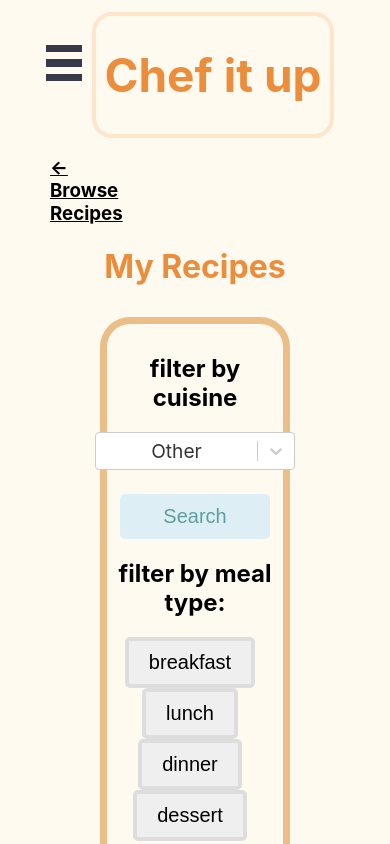
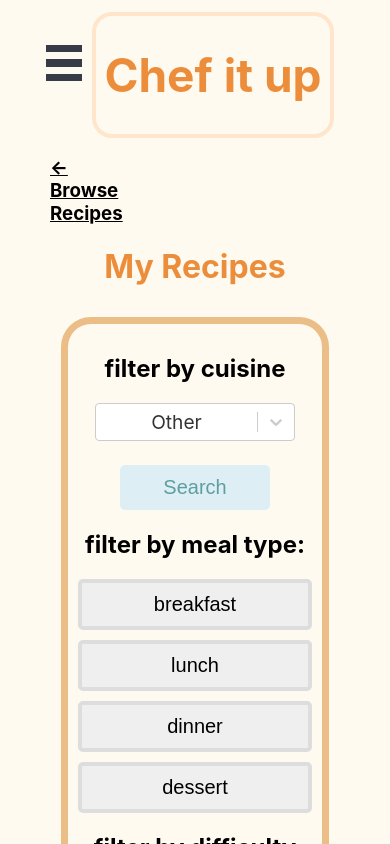
Before and after one commit to agiledev-students-spring2024/4-final-project-chef-it-up, a React (Create React App) app in the folder front-end/: page /myRecipes in a window 390 px wide. Shown: the top 844 px of the page. Built offline with nearby package versions, Linux system fonts and the light colour scheme; no server answers.

Commit message:
make images stable when viewing recieps adn quickly fixing layout of buttons in mobile mode

```diff
--- a/front-end/src/AddRecipe.css
+++ b/front-end/src/AddRecipe.css
@@ -96,6 +96,10 @@ body{
   .formField input {
     font-size: 14px;
   }
+
+  .btn-section{
+    text-align: center;
+  }
 }
 
 @media all and (max-width:800px) {
--- a/front-end/src/BrowseRecipes.css
+++ b/front-end/src/BrowseRecipes.css
@@ -8,17 +8,10 @@ h3{
     text-align: center;
 }
 
-img{
-    width: 400px;
-    height: 400px;
-}
-
 p{
     font-size: 24px;
     text-align: center;
 }
-
-
 
 .search-container
 {
@@ -119,6 +112,31 @@ p{
     margin-bottom: 24px;
 }
 
+.filter-buttons {
+    border: 4px solid #ddd;
+    border-radius: 8px;
+    margin-right: 10px;
+    padding: 10px 20px;
+    border-radius: 5px;
+    font-size: 20px;
+    cursor: pointer;
+}
+
 @media screen and (max-width: 768px) {
+    .browse-recipe-filter{
+        width: 60%;
+    }
+
+    .nav-to-recipe{
+        margin-bottom: 24px;
+    }
+
+    .filter-buttons{
+        display: block;
+        width: 100%;
+        margin: 10px auto;
+        text-align: center;
+    }
+
 
 }
--- a/front-end/src/BrowseRecipes.js
+++ b/front-end/src/BrowseRecipes.js
@@ -124,8 +124,9 @@ const BrowseRecipes = () => {
             </div>
 
             <div>
-              <div>
-                <h2>filter by meal type:</h2>
+            <h2>filter by meal type:</h2>
+              <div className="meal-nav">
+
                 {mealTypeLabel.map((type) => (
                   <button
                     className="filter-buttons"
@@ -136,8 +137,9 @@ const BrowseRecipes = () => {
                   </button>
                 ))}
               </div>
+              <h2>filter by difficulty level:</h2>
               <div className="difficulty-nav">
-                <h2>filter by difficulty level:</h2>
+
                 {difficultyLevelLabel.map((level) => (
                   <button
                     className="filter-buttons"
--- a/front-end/src/FavoriteRecipes.css
+++ b/front-end/src/FavoriteRecipes.css
@@ -11,10 +11,6 @@ h3{
   text-align: center;
 }
 
-img{
-  width: 400px;
-  height: 400px;
-}
 
 p{
   font-size: 24px;
@@ -43,15 +39,14 @@ p{
 }
 
 @media screen and (max-width: 767px) {
-  img {
-    max-width: 100%;
-    height: auto;
-  }
+  .nav-to-recipe{
+    margin-bottom: 24px;
 }
 
-@media screen and (min-width: 768px) {
-  img {
-    max-width: 100%;
-    height: auto;
-  }
+.filter-buttons{
+    display: block;
+    width: 100%;
+    margin: 10px auto;
+    text-align: center;
 }
+}
--- a/front-end/src/FavoriteRecipes.js
+++ b/front-end/src/FavoriteRecipes.js
@@ -112,15 +112,14 @@ const FavoriteRecipes = () =>{
 
                 <div>
 
-
+                <h2>filter by meal type:</h2>
                 <div>
-                    <h2>filter by meal type:</h2>
                     {mealTypeLabel.map(type => (
                         <button className="filter-buttons"  key={type} onClick={() => filterByMealType(type)} >{type}</button>
                     ))}
                 </div>
+                <h2>filter by difficulty level:</h2>
                 <div className="difficulty-nav">
-                    <h2>filter by difficulty level:</h2>
                     {difficultyLevelLabel.map(level => (
                         <button className="filter-buttons" key={level}  onClick={() => filterByDifficultyLevel(level)} >{level}</button>
                     ))}
--- a/front-end/src/MyRecipes.css
+++ b/front-end/src/MyRecipes.css
@@ -7,7 +7,6 @@
 h3{
     text-align: center;
 }
-
 
 .btn-my-receipe-section {
     display: flex;
@@ -38,3 +37,29 @@ h3{
   color: #555;
   border-color: #ddf3e4;
 }
+
+@media screen and (max-width: 767px) {
+  img {
+    max-width: 100%;
+    height: auto;
+  }
+
+  @media screen and (max-width: 768px) {
+    .browse-recipe-filter{
+        width: 60%;
+    }
+
+    .nav-to-recipe{
+        margin-bottom: 24px;
+    }
+
+    .filter-buttons{
+        display: block;
+        width: 100%;
+        margin: 10px auto;
+        text-align: center;
+    }
+
+
+}
+}
--- a/front-end/src/RecipeCard.css
+++ b/front-end/src/RecipeCard.css
@@ -23,11 +23,10 @@
     color:#150c00
 }
 
+.recipe-card-img{
+    width: 400px;
+    height: 400px
 
-.recipe-card-img {
-    width: 100%;
-    max-width: 100%;
-    height: auto;
 }
 
 @media screen and (max-width: 768px) {
@@ -35,4 +34,12 @@
         width: 80%; /* Adjusted width for smaller screens */
     }
 
+    .recipe-card-img {
+        width: 100%;
+        max-width: 100%;
+        height: auto;
+    }
+
+
+
 }
```
